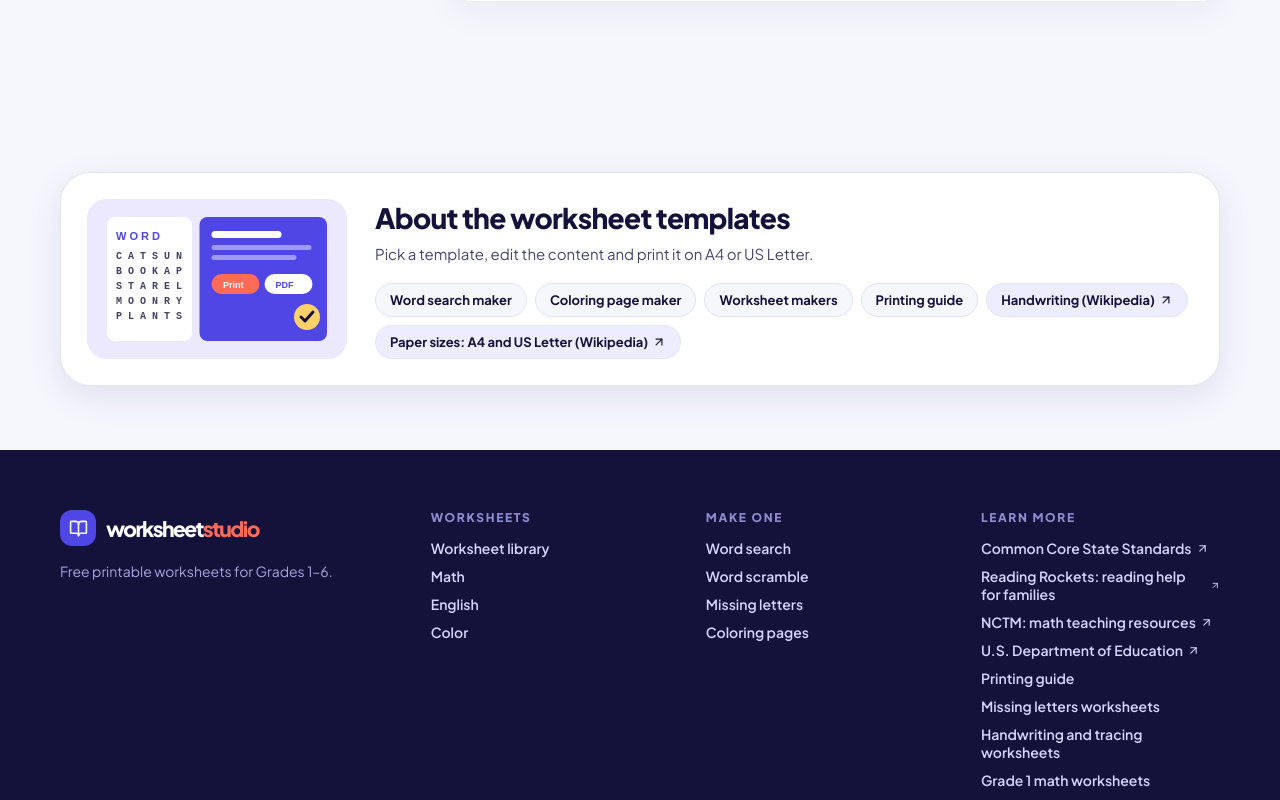
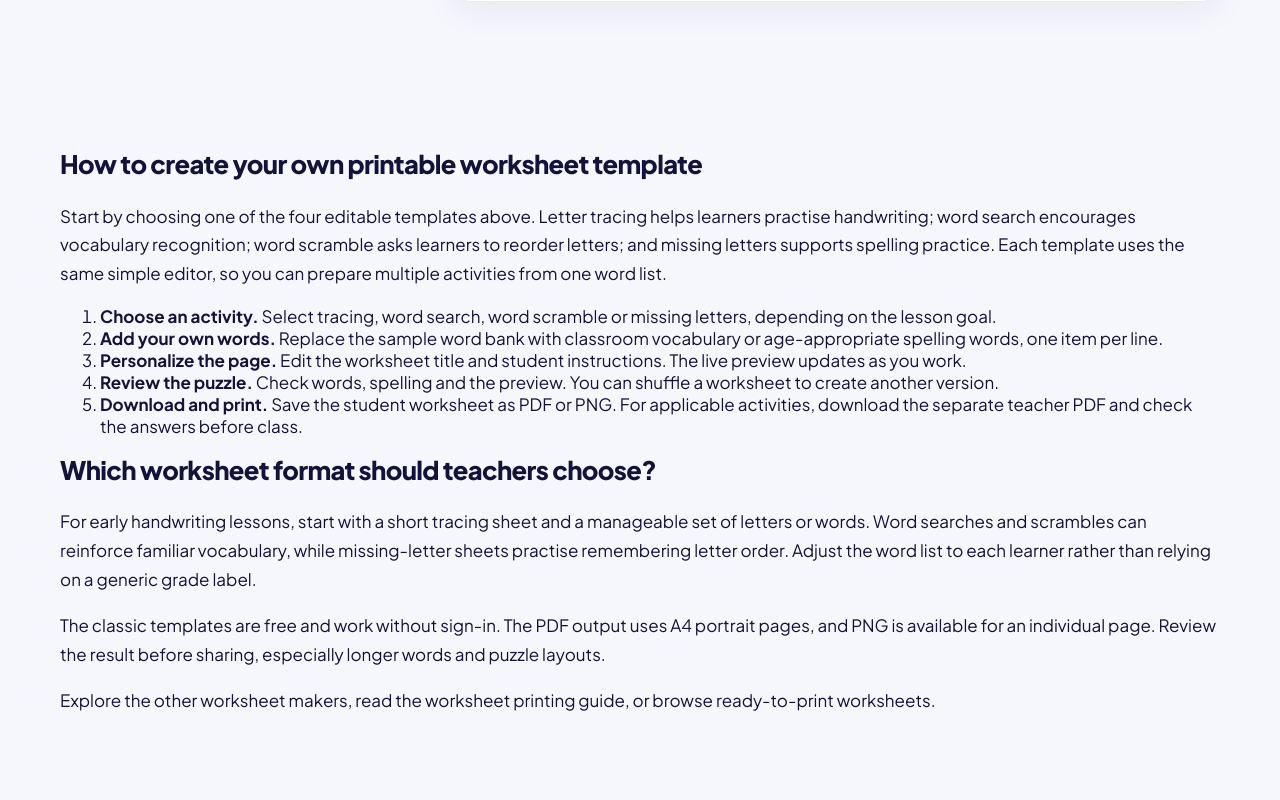
Before and after one commit to KanwarAfaq/worksheet, a Next.js app: page /create/templates in a window 1280 px wide. Shown: the part 1620-2420 px from the top of the page. Built offline with nearby package versions, Linux system fonts and the light colour scheme; no server answers.

Commit message:
seo(worksheet): align custom worksheet template page with real GSC searches and add useful step-by-step guidance

```diff
--- a/src/app/create/templates/page.tsx
+++ b/src/app/create/templates/page.tsx
@@ -1,2 +1,32 @@
 import type {Metadata} from 'next';
-import {indexableRobots} from '@/lib/seo';import TemplateMaker from '@/components/template-maker';export const metadata:Metadata={title:'Four Free Printable Worksheet Templates',description:'Create editable tracing, word search, word scramble and missing-letter worksheets, then print or download your activities.',alternates:{canonical:'/create/templates'},robots:indexableRobots()};export default function Page(){return <TemplateMaker/>;}
+import Link from 'next/link';
+import {indexableRobots} from '@/lib/seo';
+import TemplateMaker from '@/components/template-maker';
+
+export const metadata:Metadata={
+ title:'Free Custom Worksheet Templates – Edit & Print',
+ description:'Create your own worksheet template free: edit words, titles and instructions for tracing, word search, scramble or missing letters. Download PDF or PNG.',
+ alternates:{canonical:'/create/templates'},
+ robots:indexableRobots()
+};
+
+export default function Page(){
+ return <>
+  <TemplateMaker/>
+  <section className="container inner-page" aria-labelledby="custom-worksheet-guide" style={{paddingTop:24,paddingBottom:48}}>
+   <h2 id="custom-worksheet-guide">How to create your own printable worksheet template</h2>
+   <p>Start by choosing one of the four editable templates above. Letter tracing helps learners practise handwriting; word search encourages vocabulary recognition; word scramble asks learners to reorder letters; and missing letters supports spelling practice. Each template uses the same simple editor, so you can prepare multiple activities from one word list.</p>
+   <ol>
+    <li><strong>Choose an activity.</strong> Select tracing, word search, word scramble or missing letters, depending on the lesson goal.</li>
+    <li><strong>Add your own words.</strong> Replace the sample word bank with classroom vocabulary or age-appropriate spelling words, one item per line.</li>
+    <li><strong>Personalize the page.</strong> Edit the worksheet title and student instructions. The live preview updates as you work.</li>
+    <li><strong>Review the puzzle.</strong> Check words, spelling and the preview. You can shuffle a worksheet to create another version.</li>
+    <li><strong>Download and print.</strong> Save the student worksheet as PDF or PNG. For applicable activities, download the separate teacher PDF and check the answers before class.</li>
+   </ol>
+   <h2>Which worksheet format should teachers choose?</h2>
+   <p>For early handwriting lessons, start with a short tracing sheet and a manageable set of letters or words. Word searches and scrambles can reinforce familiar vocabulary, while missing-letter sheets practise remembering letter order. Adjust the word list to each learner rather than relying on a generic grade label.</p>
+   <p>The classic templates are free and work without sign-in. The PDF output uses A4 portrait pages, and PNG is available for an individual page. Review the result before sharing, especially longer words and puzzle layouts.</p>
+   <p>Explore the <Link href="/create">other worksheet makers</Link>, read the <Link href="/guides/printing-worksheets">worksheet printing guide</Link>, or browse <Link href="/worksheets">ready-to-print worksheets</Link>.</p>
+  </section>
+ </>;
+}
```
